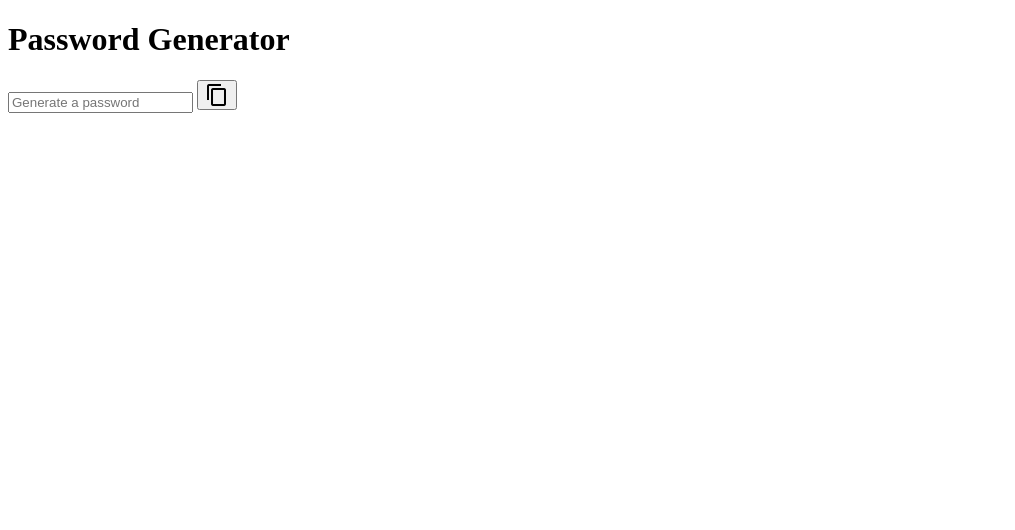
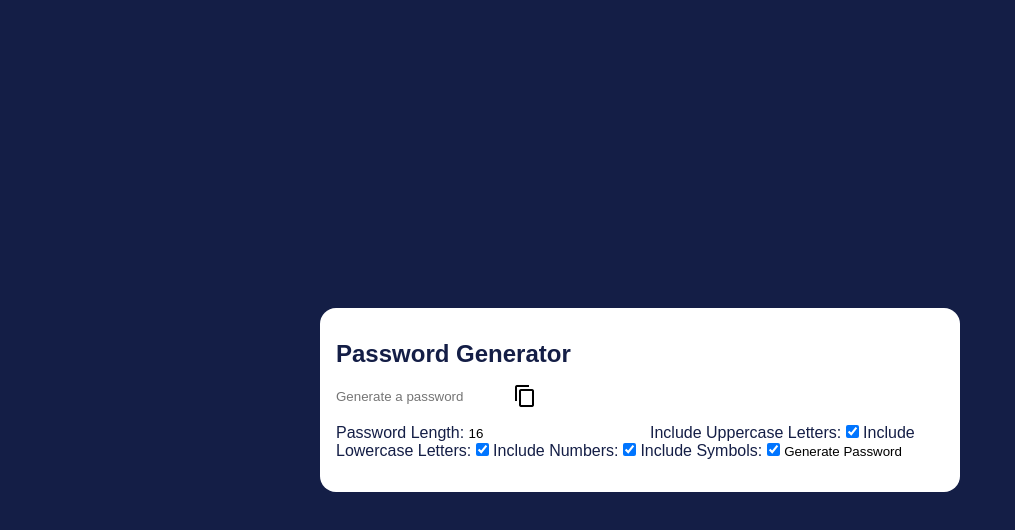
Before and after one commit to prathi736/random-password-generator, a plain HTML site: page index.html in a window 1280 px wide. Shown: the whole page, without its empty margins (0-1015 px from the left). Drawn offline with Linux system fonts and the light colour scheme.

Commit message:
added content

```diff
--- a/index.html
+++ b/index.html
@@ -24,6 +24,33 @@
 
           <button class="material-icons" id="copy">content_copy</button>
         </label>
+
+        <label>
+            <span>Password Length:</span>
+            <input type="number" id="length" value="16">
+        </label>
+
+        <label>
+            <span>Include Uppercase Letters:</span>
+            <input type="checkbox" id="uppercase" checked>
+        </label>
+
+        <label>
+            <span>Include Lowercase Letters:</span>
+            <input type="checkbox" id="lowercase" checked>
+        </label>
+
+        <label>
+            <span>Include Numbers:</span>
+            <input type="checkbox" id="numbers" checked>
+        </label>
+
+        <label>
+            <span>Include Symbols:</span>
+            <input type="checkbox" id="symbols" checked>
+        </label>
+
+        <button type="submit" id="generate">Generate Password</button>
       </div>
     </main>
 
--- a/styles.css
+++ b/styles.css
@@ -0,0 +1,62 @@
+* {
+    margin: 0;
+    padding: 0;
+    box-sizing: border-box;
+    font-family: sans-serif;
+}
+
+body {
+    background-color: #141E46;
+    color: #141E46;
+}
+
+main {
+    display: flex;
+    align-items: center;
+    justify-content: center;
+    min-height: 100vh;
+    padding: 2rem;
+}
+
+.generator {
+    width: 100%;
+    max-width: 640px;
+    padding: 2rem 1rem;
+    background-color: #fff;
+    border-radius: 1rem;
+}
+
+h1 {
+    font-size: 1.5rem;
+    margin-bottom: 1rem;
+}
+
+input:not([type="checkbox"]),
+button {
+    appearance: none;
+    outline: none;
+    border: none;
+    background: none;
+}
+
+input[type="checkbox"] {
+    cursor: pointer;
+}
+
+.password-wrap {
+    position: relative;
+    display: flex;
+    width: 100%;
+    margin-bottom: 1rem;
+}
+
+.password-wrap:after {
+    content: '';
+    display: black;
+    position: absolute;
+    top: 100%;
+    height: 3px;
+    left: 0;
+    right: 0;
+    border-radius: 3px;
+}
```
